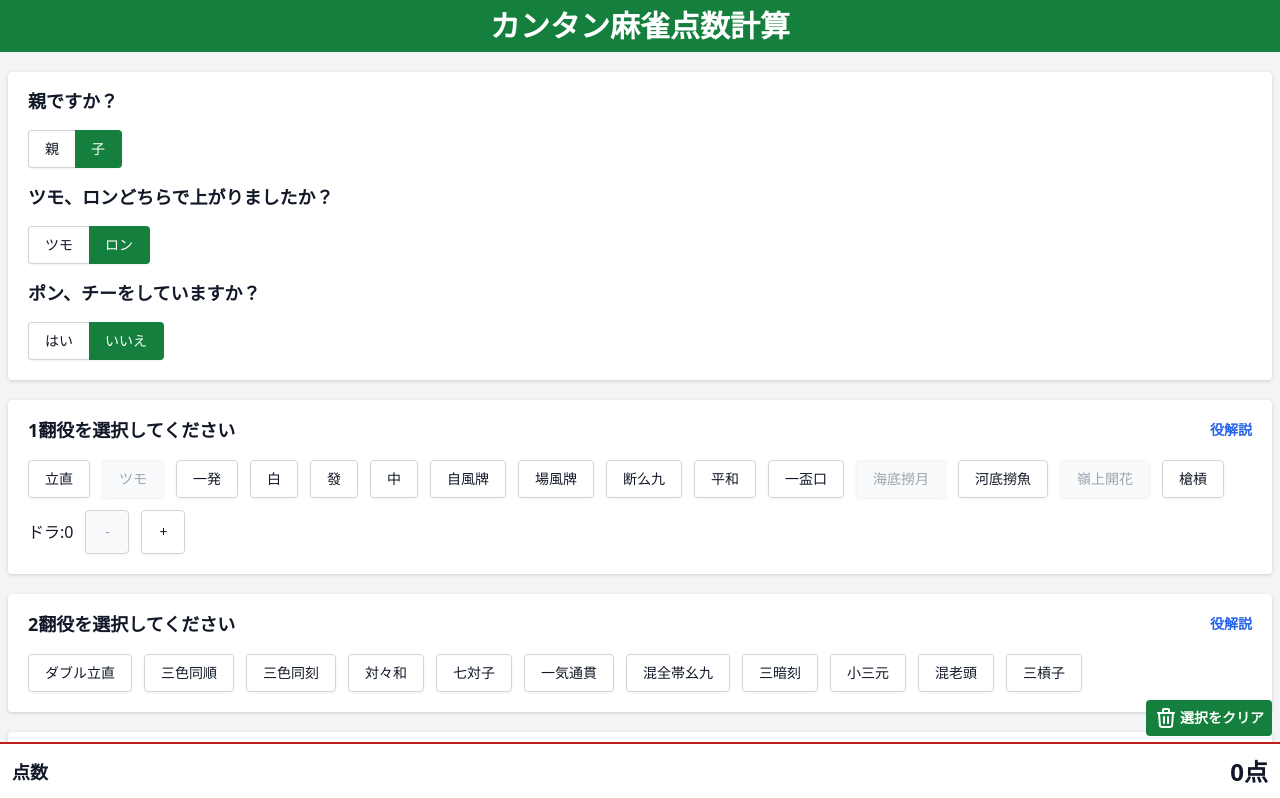
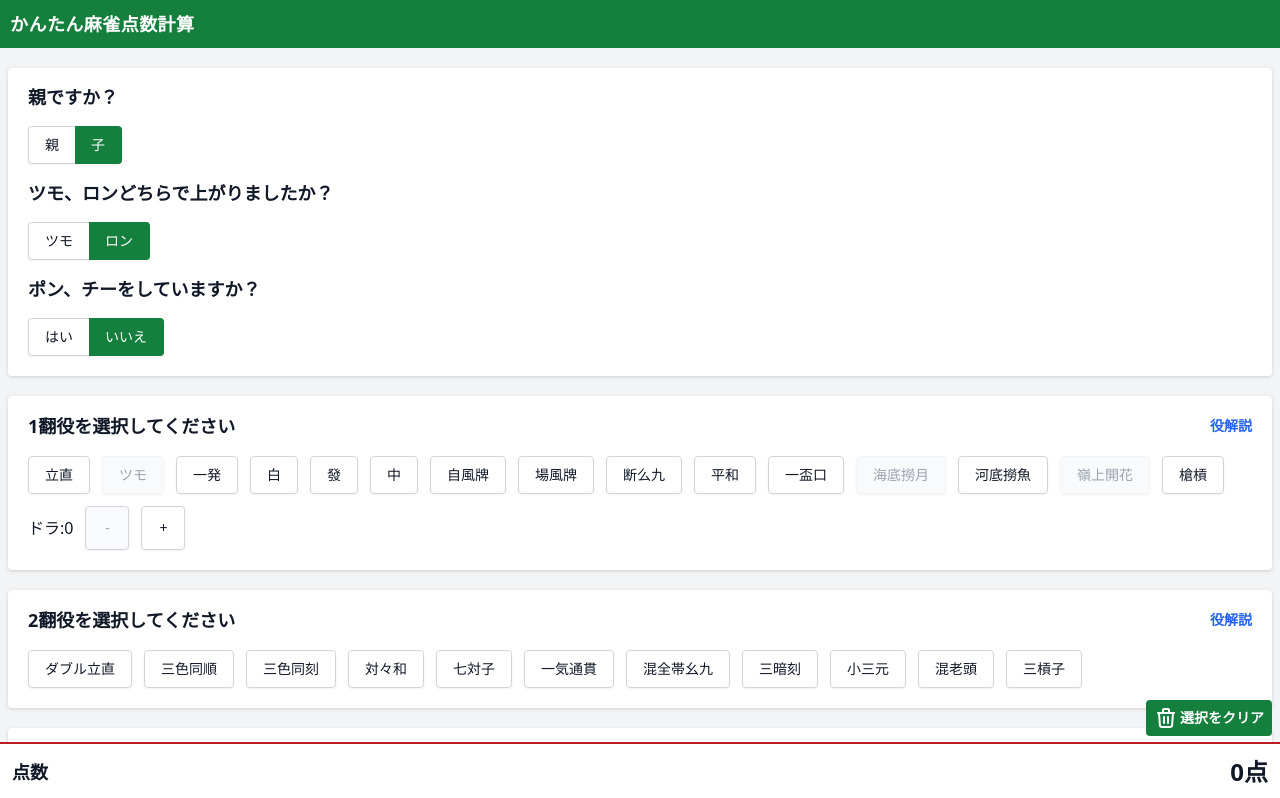
Before and after one commit to limoza/calc_mahjong_score-, a Next.js app: page / in a window 1280 px wide. Shown: the top 798 px of the page. Built offline with nearby package versions, Linux system fonts and the light colour scheme.

Commit message:
kv変更

```diff
--- a/src/components/KeyVisual.jsx
+++ b/src/components/KeyVisual.jsx
@@ -2,8 +2,8 @@ import React from 'react'
 
 export const KeyVisual = React.memo(() => {
   return (
-    <div className='bg-green-700 py-2 text-center text-white'>
-      <h1 className='text-3xl font-bold'>カンタン麻雀点数計算</h1>
+    <div className='bg-green-700 p-2.5 text-white'>
+      <h1 className='text-lg font-bold tracking-wide'>かんたん麻雀点数計算</h1>
     </div>
   )
 })
```
